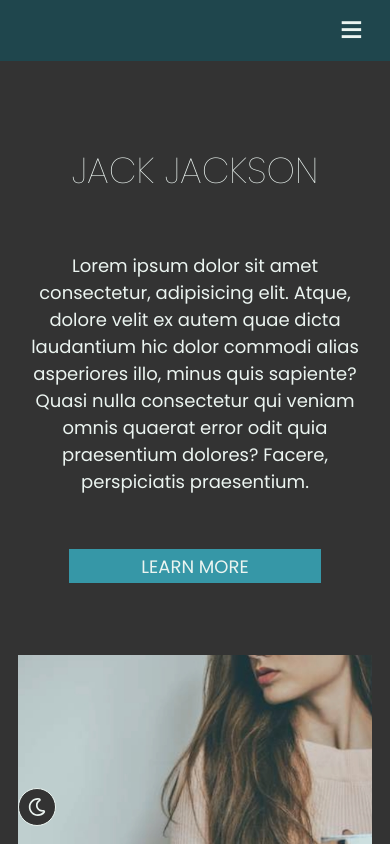
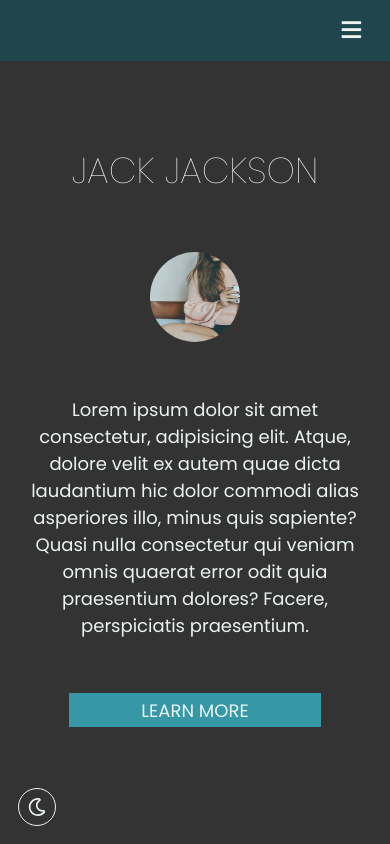
Before and after one commit to iandorr/brilo-interview, a React (Vite) app: page / in a window 390 px wide. Shown: the top 844 px of the page. Built offline with nearby package versions, Linux system fonts and the light colour scheme.

Commit message:
Navbar onscroll hide/show; Hero image mobile version

```diff
--- a/src/components/hero/Hero.jsx
+++ b/src/components/hero/Hero.jsx
@@ -9,6 +9,7 @@ const Hero = ({ id }) => {
       <HeroContainer>
         <HeroLeft>
           <HeroTitle>Jack Jackson</HeroTitle>
+          <img src={heroImage} alt="" />
           <p>Lorem ipsum dolor sit amet consectetur, adipisicing elit. Atque, dolore velit ex autem quae dicta laudantium hic dolor commodi alias asperiores illo, minus quis sapiente? Quasi nulla consectetur qui veniam omnis quaerat error odit quia praesentium dolores? Facere, perspiciatis praesentium.</p>
           <Button btnText='Learn More' btnLink='#'/>
         </HeroLeft>
--- a/src/components/hero/Hero.styled.jsx
+++ b/src/components/hero/Hero.styled.jsx
@@ -43,6 +43,14 @@ const HeroLeft = styled.div`
     text-align: center;
   }
 
+  & img {
+    display: block;
+    width: 5rem;
+    aspect-ratio: 1;
+    border-radius: 100%;
+    object-position: right top;
+  }
+
   @media(min-width: ${() => useTheme().breakpoints.mobile}) {
     max-width: 60%;
     padding-right: 2rem;
@@ -50,6 +58,10 @@ const HeroLeft = styled.div`
 
     & p {
       text-align: left;
+    }
+
+    & img {
+      display: none;
     }
   }
 
@@ -78,6 +90,11 @@ const HeroTitle = styled.h1`
 `
 
 const HeroRight = styled.div`
+
+  @media(max-width: ${() => useTheme().breakpoints.mobile}) {
+    display: none;
+  }
+
   img {
     max-height: 500px;
   }
--- a/src/components/navbar/Navbar.jsx
+++ b/src/components/navbar/Navbar.jsx
@@ -11,10 +11,30 @@ import { useState, useEffect } from 'react'
 
 const Navbar = () => {
   const [isMobile, setIsMobile] = useState(false)
+  const [lastScroll, setLastScroll] = useState(0);
+  const [visible, setVisible] = useState(true);
 
 
+  const handleScroll = () => {
+    const currentScroll = window.pageYOffset;
+
+    if (currentScroll > lastScroll && visible) {
+      setVisible(false);
+    } else if (currentScroll <= lastScroll) {
+
+      setVisible(true);
+    }
+    setLastScroll(currentScroll);
+  };
+
+
+  useEffect(() => {
+    window.addEventListener('scroll', handleScroll);
+    return () => window.removeEventListener('scroll', handleScroll);
+  }, [handleScroll]);
+
   return (
-    <NavbarStyled>
+    <NavbarStyled isVisible={visible}>
       <NavbarContainer isOpen={isMobile}>
         <NavLinkContainer isOpen={isMobile}>
           {
@@ -27,7 +47,6 @@ const Navbar = () => {
                   isOpen={isMobile}
                   onClick={ () => {
                     setIsMobile( (currentValue) => !currentValue)
-                    console.log(isMobile)
                   }}
                 />
               )
@@ -37,7 +56,6 @@ const Navbar = () => {
         <MobileNavButton
           onClick={ () => {
             setIsMobile( (currentValue) => !currentValue)
-            console.log(isMobile)
           }}
         >
           {isMobile ? <>&#10005;</> : <>&#8801;</>}
--- a/src/components/navbar/Navbar.styled.jsx
+++ b/src/components/navbar/Navbar.styled.jsx
@@ -8,14 +8,14 @@ const NavbarStyled = styled.nav`
   right: 0;
   left: 0;
 
-  /* ${props => props.isVisible === false && css`
+  ${props => props.isVisible === false && css`
     transform: translateY(-100%);
     transition: transform 0.3s ease-out;
   `}
   ${props => props.isVisible === true && css`
     transform: translateY(0);
     transition: transform 0.3s ease-in;
-  `} */
+  `}
 `
 
 const NavbarContainer = styled.div`
```
